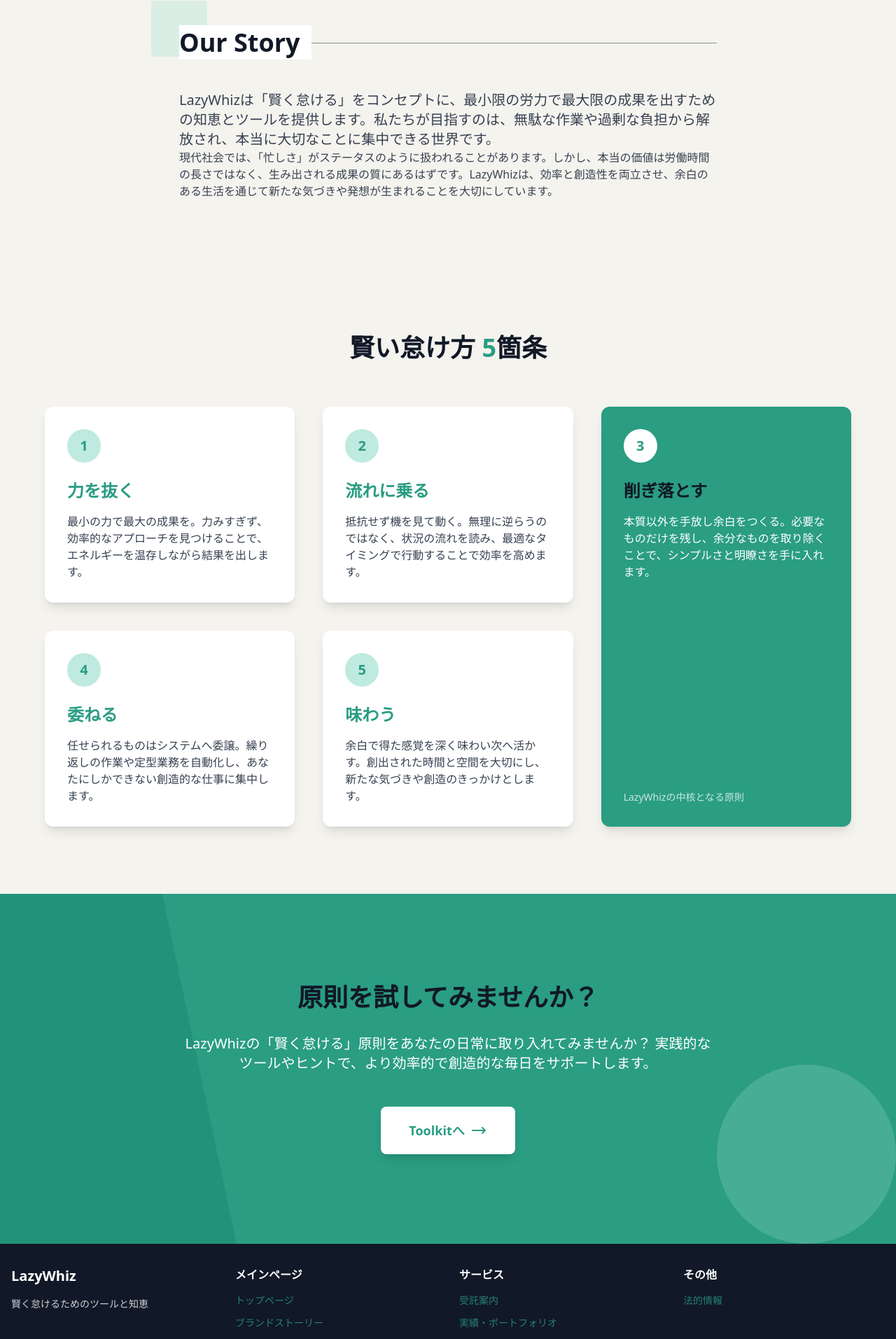
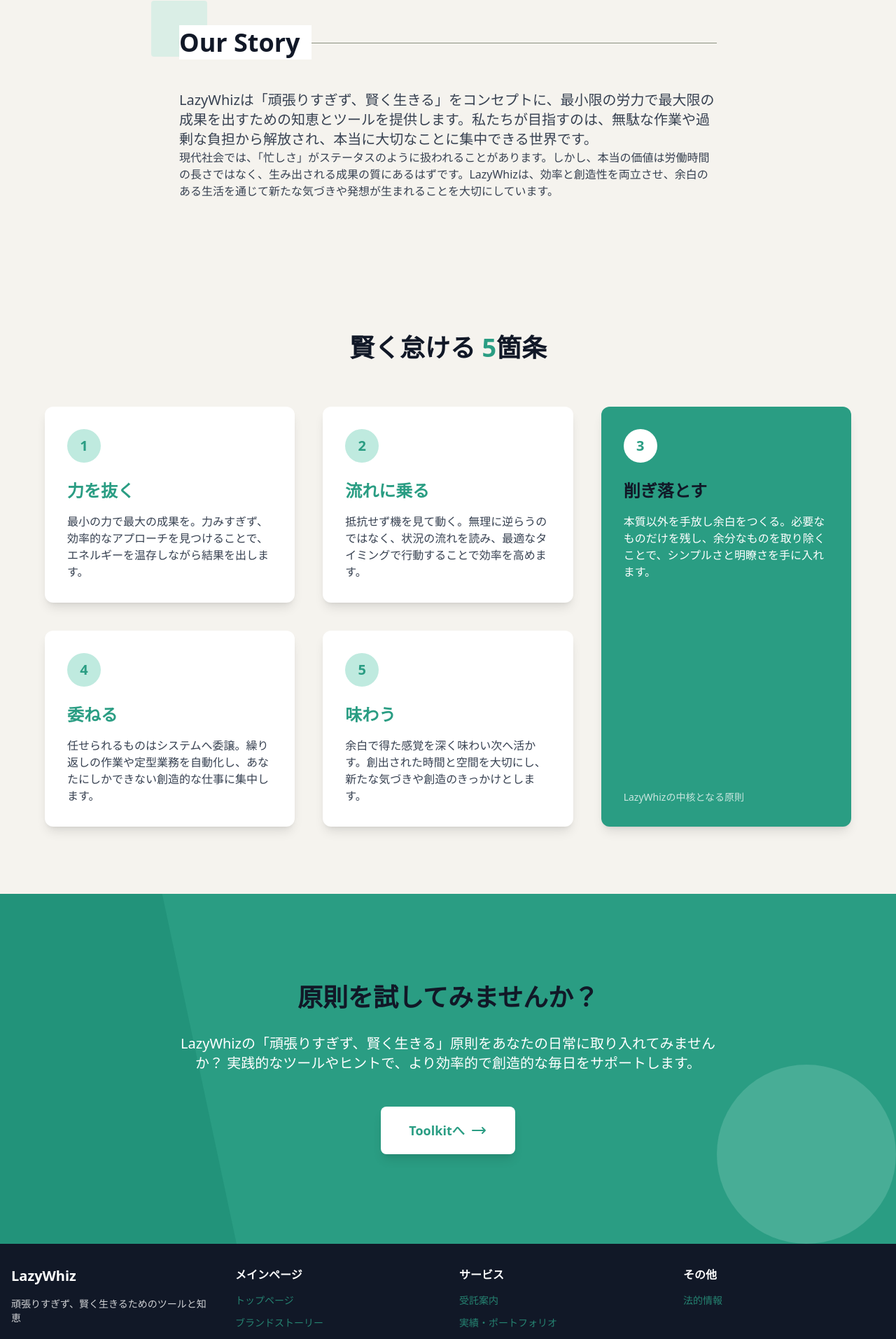
Before and after one commit to lazywhiz-main/lazywhizmain, a Next.js app: page /about in a window 1280 px wide. Shown: the part 759-2672 px from the top of the page at 70% size. Built offline with nearby package versions, Linux system fonts and the light colour scheme.

Commit message:
コンセプトを「頑張りすぎず、賢く生きる」に変更、5箇条は「賢く怠ける」を維持

```diff
--- a/app/about/page.tsx
+++ b/app/about/page.tsx
@@ -47,7 +47,7 @@ export default function About() {
 
             <div className="prose prose-lg text-text-medium">
               <p className="lead text-xl">
-                LazyWhizは「賢く怠ける」をコンセプトに、最小限の労力で最大限の成果を出すための知恵とツールを提供します。私たちが目指すのは、無駄な作業や過剰な負担から解放され、本当に大切なことに集中できる世界です。
+                LazyWhizは「頑張りすぎず、賢く生きる」をコンセプトに、最小限の労力で最大限の成果を出すための知恵とツールを提供します。私たちが目指すのは、無駄な作業や過剰な負担から解放され、本当に大切なことに集中できる世界です。
               </p>
 
               <p>
@@ -62,7 +62,7 @@ export default function About() {
       <section id="principles" className="py-24 bg-neutral-50">
         <div className="container">
           <h2 className="text-4xl font-bold mb-16 text-center text-text-high">
-            賢い怠け方 <span className="text-brand-500">5</span>箇条
+            賢く怠ける <span className="text-brand-500">5</span>箇条
           </h2>
 
           <div className="grid grid-cols-1 lg:grid-cols-3 gap-10 max-w-6xl mx-auto">
@@ -128,7 +128,7 @@ export default function About() {
           <div className="max-w-3xl mx-auto text-center text-white">
             <h2 className="text-4xl font-bold mb-8">原則を試してみませんか？</h2>
             <p className="text-xl mb-12">
-              LazyWhizの「賢く怠ける」原則をあなたの日常に取り入れてみませんか？
+              LazyWhizの「頑張りすぎず、賢く生きる」原則をあなたの日常に取り入れてみませんか？
               実践的なツールやヒントで、より効率的で創造的な毎日をサポートします。
             </p>
             <Link href="/toolkit" className="inline-flex items-center bg-white text-brand-500 hover:bg-neutral-50 px-10 py-5 rounded-lg font-bold text-lg transition-all shadow-lg hover:shadow-xl transform hover:-translate-y-1">
--- a/app/layout.tsx
+++ b/app/layout.tsx
@@ -5,8 +5,8 @@ import Header from '@/components/Header';
 import Footer from '@/components/Footer';
 
 export const metadata: Metadata = {
-  title: 'LazyWhiz - 賢く怠ける',
-  description: 'LazyWhiz - 賢く怠けるためのツールと知恵',
+  title: 'LazyWhiz - 頑張りすぎず、賢く生きる',
+  description: 'LazyWhiz - 頑張りすぎず、賢く生きるためのツールと知恵',
 };
 
 export default function RootLayout({
--- a/app/page.tsx
+++ b/app/page.tsx
@@ -19,11 +19,11 @@ export default function Home() {
           <div className="max-w-2xl">
             <span className="inline-block mb-4 px-4 py-2 bg-brand-200 text-brand-600 rounded-full text-sm font-medium">LazyWhiz コンセプト</span>
             <h1 className="text-5xl md:text-6xl font-bold mb-6">
-              賢く怠ける、<br />
-              <span className="text-brand-500">創造的な未来へ</span>
+              頑張りすぎず、<br />
+              <span className="text-brand-500">賢く生きる未来へ</span>
             </h1>
             <p className="text-xl text-text-medium mb-10 max-w-xl">
-              LazyWhizは、最小限の労力で最大限の成果を生み出すための知恵とツールを提供します。賢く怠けることで、本当に大切なことに集中できる世界を目指しています。
+              LazyWhizは、最小限の労力で最大限の成果を生み出すための知恵とツールを提供します。頑張りすぎず賢く生きることで、本当に大切なことに集中できる世界を目指しています。
             </p>
             <div className="flex flex-col sm:flex-row gap-4">
               <Link href="/about" className="inline-flex items-center justify-center bg-brand-500 hover:bg-brand-600 text-white px-8 py-4 rounded-lg font-medium transition-all shadow-lg hover:shadow-xl transform hover:-translate-y-1">
--- a/app/service/page.tsx
+++ b/app/service/page.tsx
@@ -351,7 +351,7 @@ export default function Service() {
           </h2>
 
           <p className="text-text-medium text-center max-w-3xl mx-auto mb-12">
-            思いついた瞬間、すぐ試せるダウンロード資産を揃えました。どれもワンコイン前後。ちょっとした"賢い怠け方"の種としてご活用ください。
+            思いついた瞬間、すぐ試せるダウンロード資産を揃えました。どれもワンコイン前後。ちょっとした"頑張りすぎず、賢く生きる"ための種としてご活用ください。
           </p>
 
           <div className="grid grid-cols-1 md:grid-cols-3 gap-8 max-w-5xl mx-auto">
--- a/app/toolkit/page.tsx
+++ b/app/toolkit/page.tsx
@@ -109,7 +109,7 @@ export default function Toolkit() {
               <span className="text-brand-500">ツール</span>キット
             </h1>
             <p className="text-lg md:text-xl text-text-medium mb-8 max-w-2xl">
-              賢く怠けるための記事とミニツールコレクション。効率化のヒントからプラクティカルなWebツールまで、あなたの生産性向上をサポートします。
+              頑張りすぎず、賢く生きるための記事とミニツールコレクション。効率化のヒントからプラクティカルなWebツールまで、あなたの生産性向上をサポートします。
             </p>
           </div>
         </div>
@@ -124,7 +124,7 @@ export default function Toolkit() {
           <div className="text-center mb-16">
             <span className="inline-block px-4 py-1 bg-brand-200 text-brand-600 rounded-full text-sm font-medium mb-4">ナレッジ</span>
             <h2 className="text-4xl font-bold text-text-high">記事</h2>
-            <p className="mt-4 text-text-medium max-w-2xl mx-auto">賢く怠けるためのアイデアと実践的なテクニック</p>
+            <p className="mt-4 text-text-medium max-w-2xl mx-auto">頑張りすぎず、賢く生きるためのアイデアと実践的なテクニック</p>
           </div>
 
           {/* フィルター機能を別コンポーネントに分離 */}
@@ -201,7 +201,7 @@ export default function Toolkit() {
               <div className="text-center mb-8">
                 <span className="inline-block mb-2 px-4 py-1 bg-brand-200 text-brand-600 rounded-full text-sm font-medium">定期配信</span>
                 <h2 className="text-3xl font-bold text-text-high">LazyWhiz ニュースレター</h2>
-                <p className="mt-4 text-text-medium">最新の記事やツール、「賢く怠ける」ためのヒントを定期的にお届けします。</p>
+                <p className="mt-4 text-text-medium">最新の記事やツール、「頑張りすぎず、賢く生きる」ためのヒントを定期的にお届けします。</p>
               </div>
 
               <form className="space-y-6" action="/api/newsletter" method="post">
--- a/components/Footer.tsx
+++ b/components/Footer.tsx
@@ -8,7 +8,7 @@ const Footer = () => {
         <div className="grid grid-cols-1 md:grid-cols-4 gap-8">
           <div>
             <h3 className="text-xl font-bold mb-4 text-white">LazyWhiz</h3>
-            <p className="text-sm opacity-80">賢く怠けるためのツールと知恵</p>
+            <p className="text-sm opacity-80">頑張りすぎず、賢く生きるためのツールと知恵</p>
           </div>
 
           <div>
```
Also changed, not shown: 1 other file (tests, documents, lock files or other folders).
